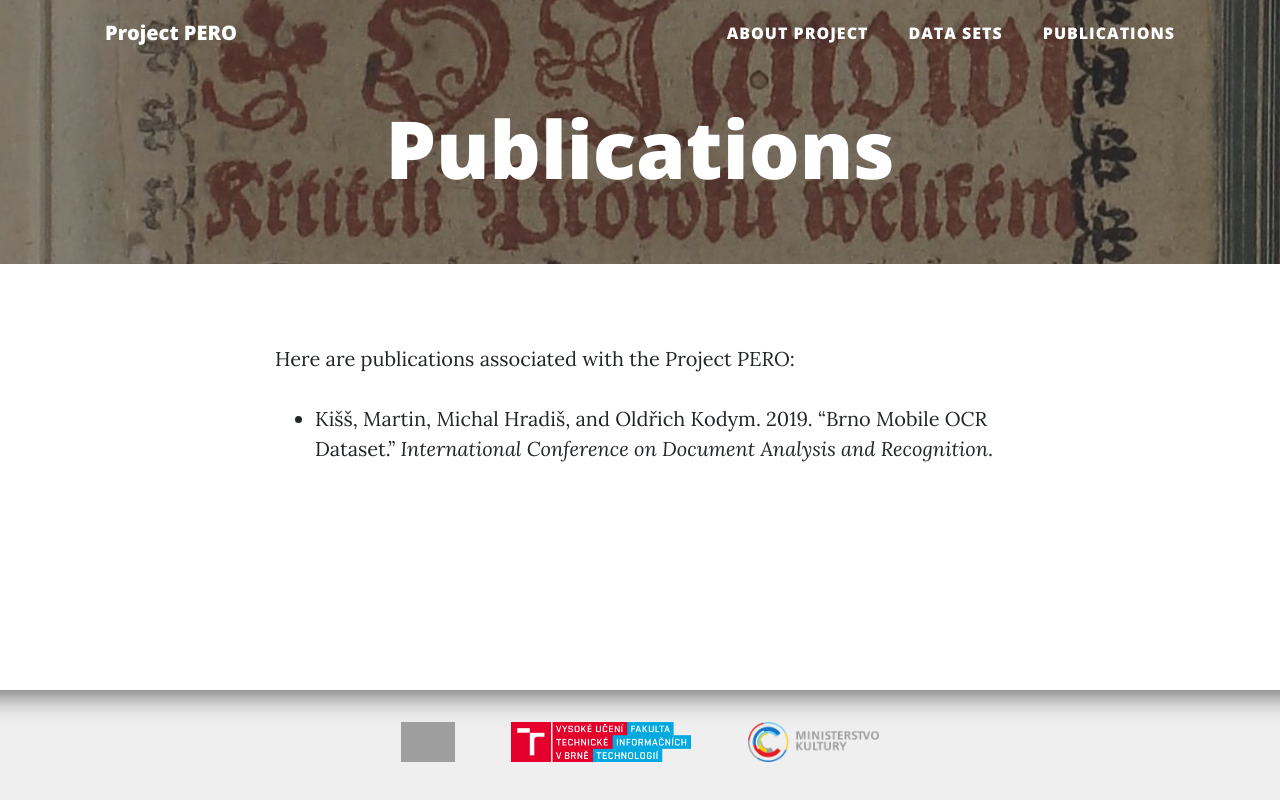
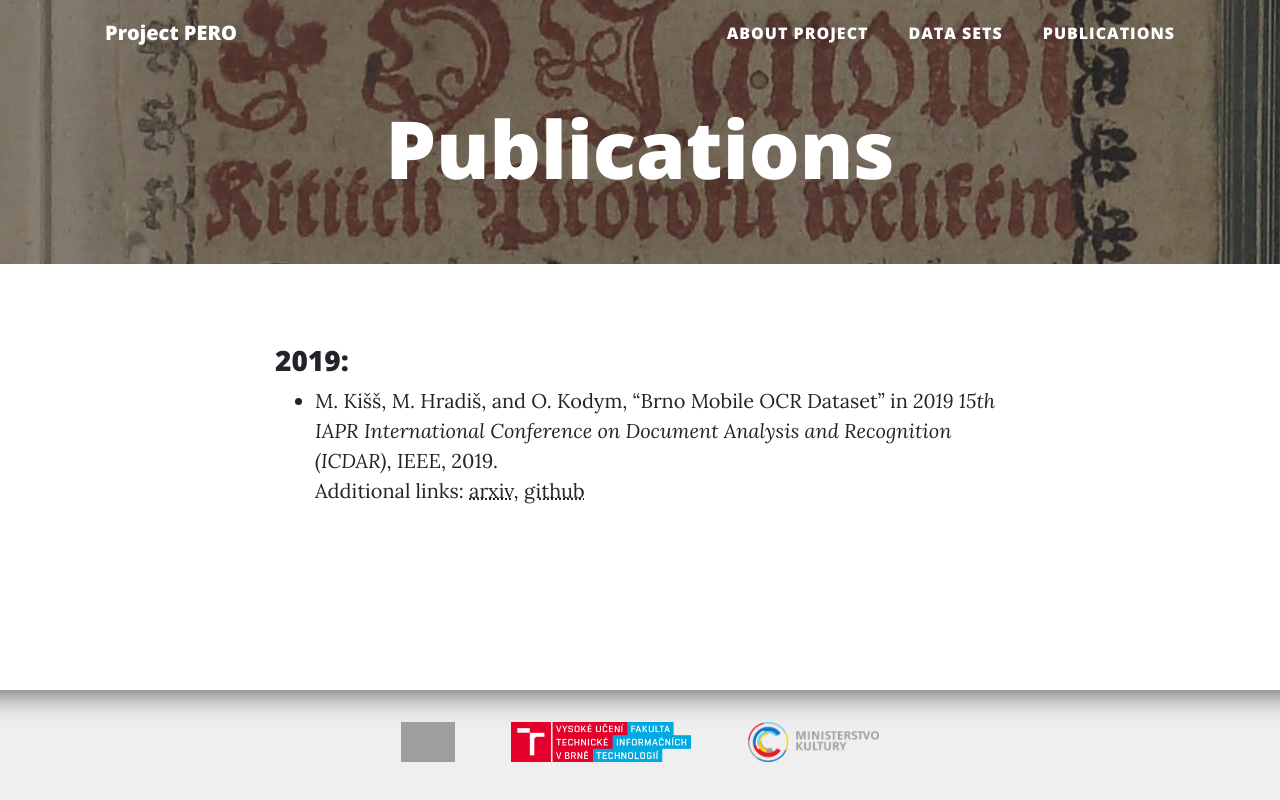
Before and after one commit to DCGM/pero-web, a Flask app: page /publications in a window 1280 px wide. Run offline with Flask 2, Linux system fonts and the light colour scheme; parts of the project's set-up code (start-up, migrations or seed data) failed here and were passed over; some libraries are stand-ins or nearby versions; grey boxes are pictures that could not be loaded.

Commit message:
Update B-MOD and publications page

```diff
--- a/static/brno_mobile_ocr_dataset.html
+++ b/static/brno_mobile_ocr_dataset.html
@@ -10,6 +10,12 @@
     Those templates were captured using 23 various mobile devices under unrestricted conditions ensuring that the obtained photographs contain various amount of blurriness, illumination etc.
     In total, the dataset contains 19&nbsp;725 photographs and more than 500k text lines with precise transcriptions.
     The template pages are divided into three subsets (training, validation and testing).
+</p>
+<p>
+    <b>This dataset may be used for non-commercial research purpose only. If you publish material based on this dataset, we request you to include a reference to the paper:</b>
+</p>
+<p class="intended">
+    M. Kišš, M. Hradiš, and O. Kodym, “Brno Mobile OCR Dataset” in <i>2019 15th IAPR International Conference on Document Analysis and Recognition (ICDAR)</i>, IEEE, 2019.
 </p>
 <p>
     You can download the dataset and evaluate your OCR system below.
--- a/static/css/bmod.css
+++ b/static/css/bmod.css
@@ -60,6 +60,10 @@
     -webkit-box-shadow: 0px 0px 10px 0px rgba(145,145,145,1);
     -moz-box-shadow: 0px 0px 10px 0px rgba(145,145,145,1);
     box-shadow: 0px 0px 10px 0px rgba(145,145,145,1);
+}
+
+p.intended {
+    margin: 0 5%;
 }
 
 #success_block {
--- a/static/publications.html
+++ b/static/publications.html
@@ -5,10 +5,17 @@
 {% endblock %}
 
 {% block content %}
-<p>Here are publications associated with the Project PERO:</p>
+<h3>2019:</h3>
 <ul>
     <li>
-        Kišš, Martin, Michal Hradiš, and Oldřich Kodym. 2019. “Brno Mobile OCR Dataset.” <i>International Conference on Document Analysis and Recognition</i>.
+        <div class="publication">
+            <div class="publicatioon-text">
+                M. Kišš, M. Hradiš, and O. Kodym, “Brno Mobile OCR Dataset” in <i>2019 15th IAPR International Conference on Document Analysis and Recognition (ICDAR)</i>, IEEE, 2019.
+            </div>
+            <div class="publication-additional-info">
+                Additional links: <a class="dotted-link" href="https://arxiv.org/abs/1907.01307">arxiv</a>, <a class="dotted-link" href="https://github.com/DCGM/B-MOD">github</a>
+            </div>
+        </div>
     </li>
 </ul>
 {% endblock %}
```
